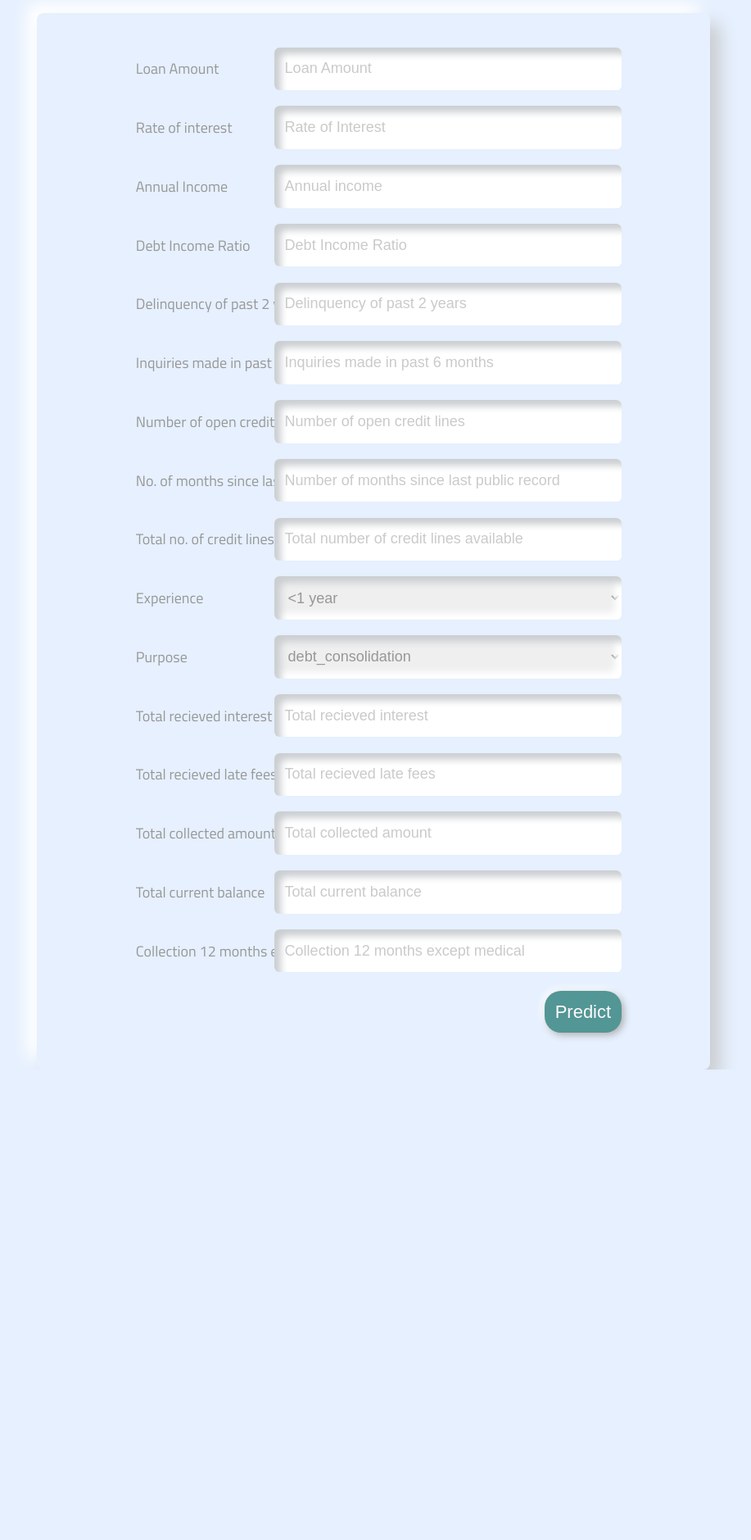
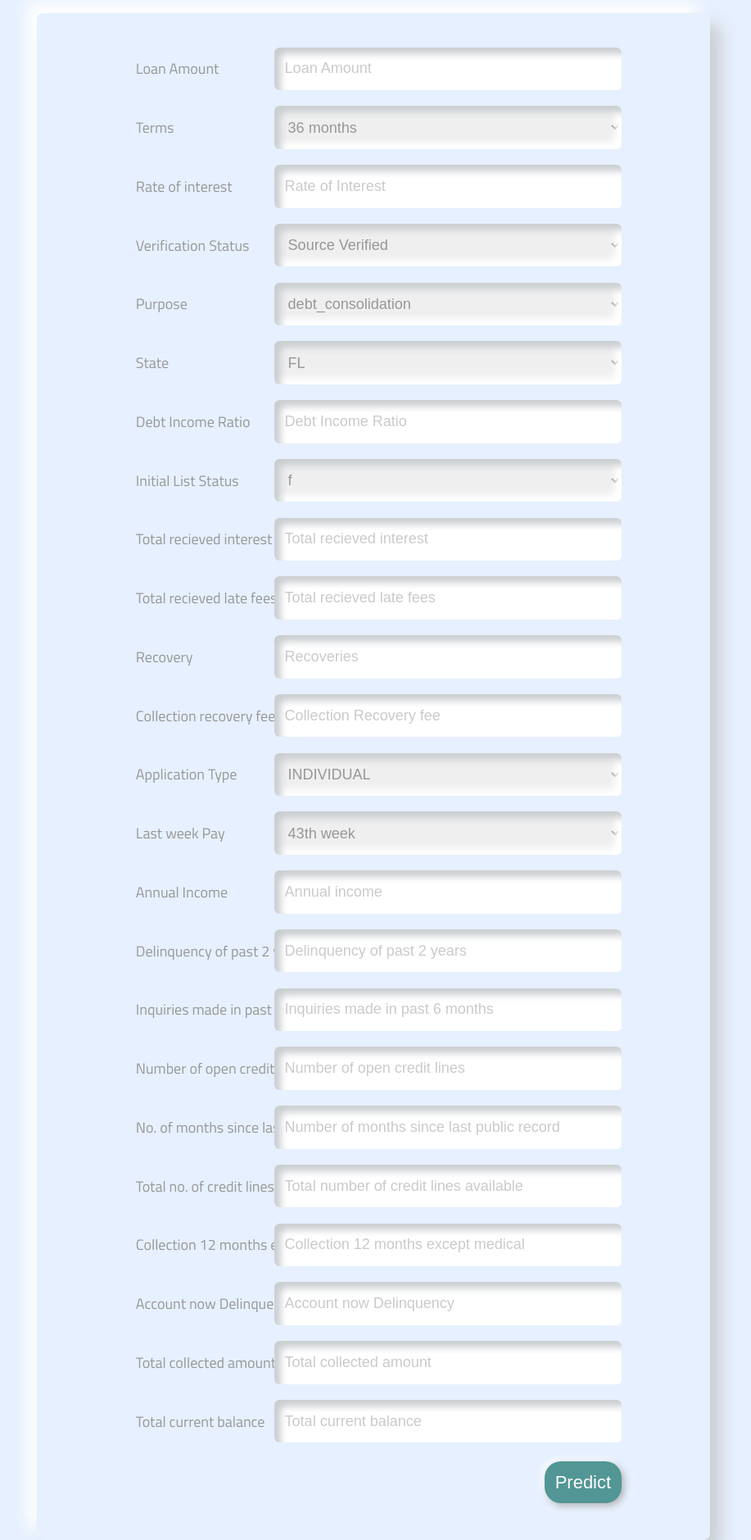
Before and after one commit to Po-pey-e/Credit-revovling-balance, a Flask app: page / in a window 1280 px wide. Shown: the whole page at 82% size, without its empty margins (184-1101 px from the left). Before the commit the page ends 1305 px from the top, so only its background shows below. Run offline with Flask 2, Linux system fonts and the light colour scheme; parts of the project's set-up code (start-up, migrations or seed data) failed here and were passed over.

Commit message:
Input received succesfully. Will have to format input in app.py

```diff
--- a/app.py
+++ b/app.py
@@ -16,6 +16,6 @@ def index():
 def output():
     int_features = [x for x in request.form.values()]
     final_features = [np.array(int_features)]
-    prediction = model.predict(final_features)
+    # prediction = model.predict(final_features)
 
-    return render_template('output.html', prediction_text=prediction)
+    return render_template('output.html', prediction_text=int_features)
--- a/templates/index.html
+++ b/templates/index.html
@@ -102,9 +102,154 @@
         </div>
 
         <div class="input-container">
+            <label>Terms</label>
+            <select id="terms" name="terms" required>
+                <option value="36 months">36 months</option>
+                <option value="60 months">60 months</option>
+            </select>
+        </div>
+
+        <div class="input-container">
             <label for="Rate_of_intrst">Rate of interest</label>
             <input type="number" id="Rate_of_intrst" name="Rate_of_intrst" min="0" max="40"
                 placeholder="Rate of Interest" required>
+        </div>
+
+        <div class="input-container">
+            <label>Verification Status</label>
+            <select name="verification_status">
+                <option>Source Verified</option>
+                <option>Not Verified</option>
+                <option>Verified</option>
+            </select>
+        </div>
+
+        <div class="input-container">
+            <label for="Purpose">Purpose</label>
+            <select id="Purpose" name="Purpose">
+                <option value="debt_consolidation">debt_consolidation </option>
+                <option value="credit_card">credit_card </option>
+                <option value="home_improvement">home_improvement </option>
+                <option value="other">other </option>
+                <option value="major_purchase">major_purchase </option>
+                <option value="small_business">small_business </option>
+                <option value="car">car </option>
+                <option value="medical">medical </option>
+                <option value="moving">moving</option>
+                <option value="vacation">vacation </option>
+                <option value="house">house </option>
+                <option value="wedding">wedding </option>
+                <option value="renewable_energy">renewable_energy </option>
+                <option value="educational">educational </option>
+            </select>
+        </div>
+
+        <div class="input-container">
+            <label>State</label>
+            <select name="State">
+                <option>FL</option>
+                <option>MD</option>
+                <option>OH</option>
+                <option>VA</option>
+                <option>CA</option>
+                <option>IN</option>
+                <option>AL</option>
+                <option>KY</option>
+                <option>NM</option>
+                <option>TN</option>
+                <option>TX</option>
+                <option>PA</option>
+                <option>KS</option>
+                <option>IL</option>
+                <option>NY</option>
+                <option>MO</option>
+                <option>NC</option>
+                <option>NJ</option>
+                <option>CT</option>
+                <option>NH</option>
+                <option>MI</option>
+                <option>AZ</option>
+                <option>GA</option>
+                <option>UT</option>
+                <option>OK</option>
+                <option>NV</option>
+                <option>MN</option>
+                <option>VT</option>
+                <option>MA</option>
+                <option>DE</option>
+                <option>LA</option>
+                <option>WA</option>
+                <option>AR</option>
+                <option>CO</option>
+                <option>WV</option>
+                <option>HI</option>
+                <option>WI</option>
+                <option>SD</option>
+                <option>NE</option>
+                <option>RI</option>
+                <option>WY</option>
+                <option>SC</option>
+                <option>AK</option>
+                <option>MS</option>
+                <option>MT</option>
+                <option>OR</option>
+                <option>ME</option>
+                <option>DC</option>
+                <option>ND</option>
+                <option>IA</option>
+                <option>ID</option>
+            </select>
+        </div>
+
+
+        <div class="input-container">
+            <label for="debt_income_ratio">Debt Income Ratio</label>
+            <input type="number" id="debt_income_ratio" name="debt_income_ratio" placeholder="Debt Income Ratio"
+                required>
+        </div>
+
+
+        <div class="input-container">
+            <label>Initial List Status</label>
+            <select name="initial_list_status">
+                <option>f</option>
+                <option>w</option>
+            </select>
+        </div>
+
+        <div class="input-container">
+            <label for="total_rec_int">Total recieved interest</label>
+            <input type="number" id="total_rec_int" name="total_rec_int" placeholder="Total recieved interest" required>
+        </div>
+        <div class="input-container">
+            <label for="total_rec_late_fee">Total recieved late fees</label>
+            <input type="number" id="total_rec_late_fee" name="total_rec_late_fee"
+                placeholder="Total recieved late fees" required>
+        </div>
+        <div class="input-container">
+            <label>Recovery</label>
+            <input type="number" name="recoveries" placeholder="Recoveries" />
+        </div>
+
+        <div class="input-container">
+            <label>Collection recovery fee</label>
+            <input type="number" name="collection_recovery_fee" placeholder="Collection Recovery fee" />
+        </div>
+
+        <div class="input-container">
+            <label>Application Type</label>
+            <select name="application_type">
+                <option>INDIVIDUAL</option>
+                <option>JOINT</option>
+            </select>
+        </div>
+
+
+        <div class="input-container">
+            <label>Last week Pay</label>
+            <select name="last_week_pay">
+                <option>43th week</option>
+            </select>
         </div>
 
         <div class="input-container">
@@ -112,11 +257,6 @@
             <input type="number" id="annual_inc" name="annual_inc" placeholder="Annual income" required>
         </div>
 
-        <div class="input-container">
-            <label for="debt_income_ratio">Debt Income Ratio</label>
-            <input type="number" id="debt_income_ratio" name="debt_income_ratio" placeholder="Debt Income Ratio"
-                required>
-        </div>
 
         <div class="input-container">
             <label for="delinq_2yrs">Delinquency of past 2 years</label>
@@ -148,50 +288,17 @@
         </div>
 
         <div class="input-container">
-            <label for="Experience">Experience</label>
-            <select id="Experience" name="Experience" required>
-                <option value="< 1 year">
-                    <1 year </option>
-                <option value="1 year"> 1 year </option>
-                <option value="2 year"> 2 year </option>
-                <option value="3 year"> 3 year </option>
-                <option value="4 year"> 4 year </option>
-                <option value="5 year"> 5 year </option>
-                <option value="6 year"> 6 year </option>
-                <option value="7 year"> 7 year </option>
-                <option value="8 year"> 8 year</option>
-                <option value="9 year"> 9 year </option>
-                <option value="10+ years"> 10+ year </option>
-            </select>
+            <label for="collections_12_mths_ex_med">Collection 12 months except medical</label>
+            <input type="number" id="collections_12_mths_ex_med" name="collections_12_mths_ex_med" min="0" max="30"
+                placeholder="Collection 12 months except medical" required>
         </div>
+
         <div class="input-container">
-            <label for="Purpose">Purpose</label>
-            <select id="Purpose" name="Purpose">
-                <option value="debt_consolidation">debt_consolidation </option>
-                <option value="credit_card">credit_card </option>
-                <option value="home_improvement">home_improvement </option>
-                <option value="other">other </option>
-                <option value="major_purchase">major_purchase </option>
-                <option value="small_business">small_business </option>
-                <option value="car">car </option>
-                <option value="medical">medical </option>
-                <option value="moving">moving</option>
-                <option value="vacation">vacation </option>
-                <option value="house">house </option>
-                <option value="wedding">wedding </option>
-                <option value="renewable_energy">renewable_energy </option>
-                <option value="educational">educational </option>
-            </select>
+            <label for="acc_now_delinq">Account now Delinquency</label>
+            <input type="number" id="acc_now_delinq" name="acc_now_delinq" min="0" max="16"
+                placeholder="Account now Delinquency" required>
         </div>
-        <div class="input-container">
-            <label for="total_rec_int">Total recieved interest</label>
-            <input type="number" id="total_rec_int" name="total_rec_int" placeholder="Total recieved interest" required>
-        </div>
-        <div class="input-container">
-            <label for="total_rec_late_fee">Total recieved late fees</label>
-            <input type="number" id="total_rec_late_fee" name="total_rec_late_fee"
-                placeholder="Total recieved late fees" required>
-        </div>
+
 
         <div class="input-container">
             <label for="tot_colle_amt">Total collected amount</label>
@@ -201,11 +308,7 @@
             <label for="tot_curr_bal">Total current balance</label>
             <input type="number" id="tot_curr_bal" name="tot_curr_bal" placeholder="Total current balance" required>
         </div>
-        <div class="input-container">
-            <label for="collections_12_mths_ex_med">Collection 12 months except medical</label>
-            <input type="number" id="collections_12_mths_ex_med" name="collections_12_mths_ex_med" min="0" max="30"
-                placeholder="Collection 12 months except medical" required>
-        </div>
+
 
         <div class="submit_container">
             <button type="submit">Predict</button>
```
Also changed, not shown: all_possible_values.py (added, +7 -0 lines).
